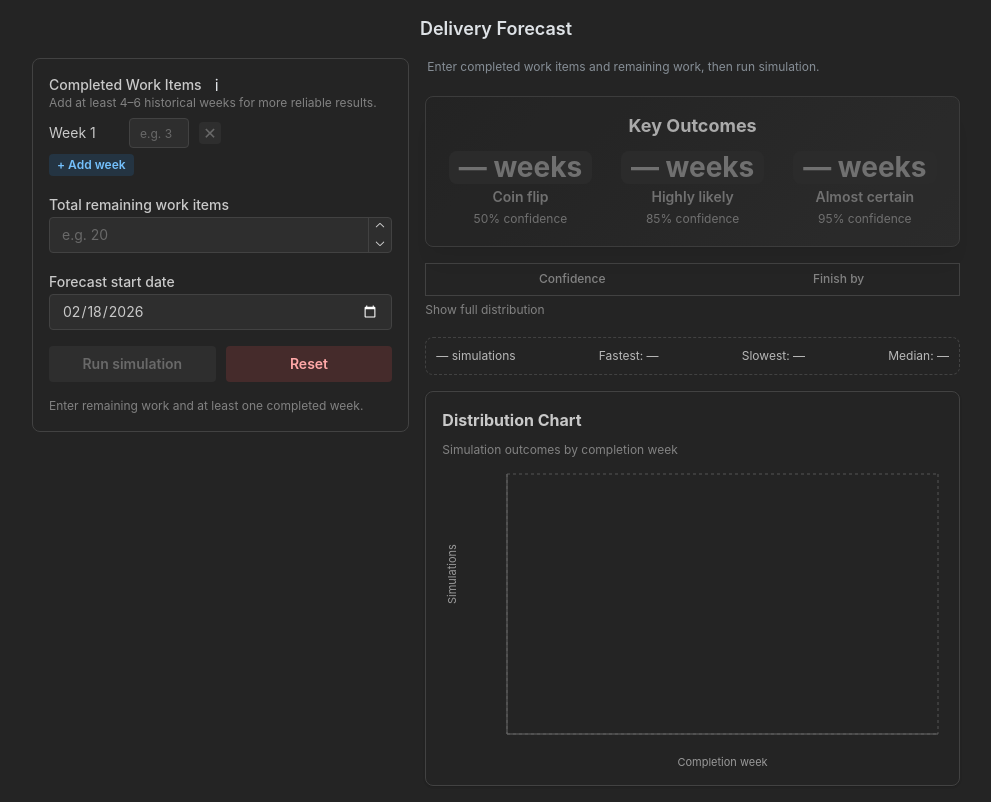
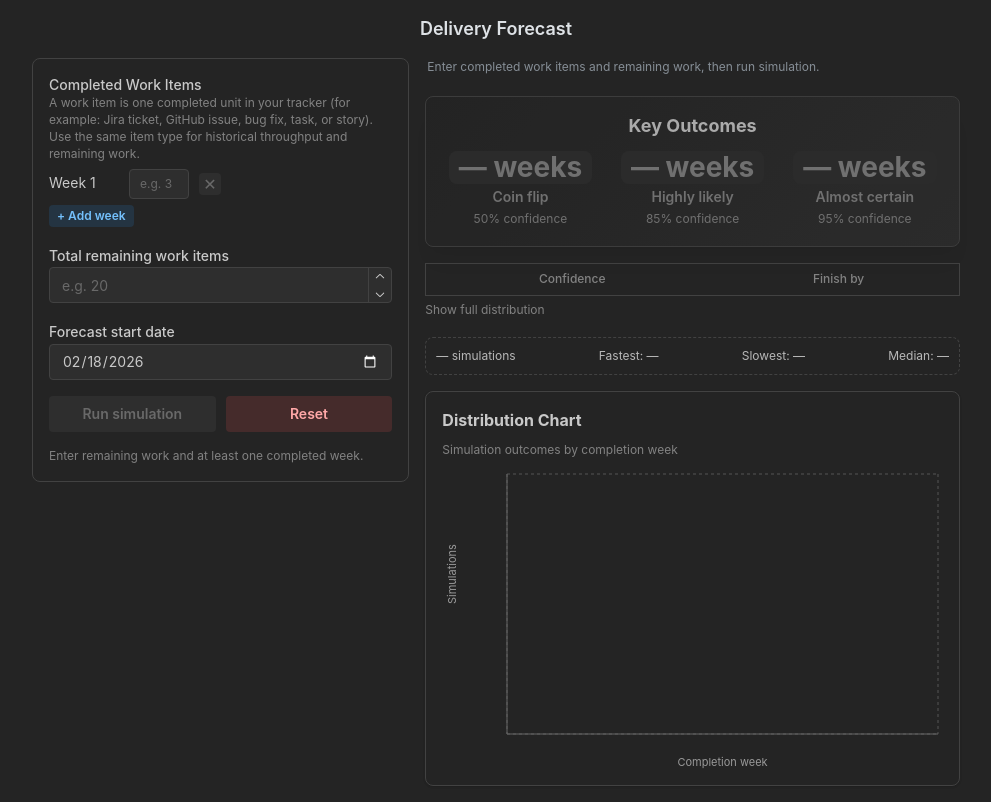
Before and after one commit to ZakLaughton/monte-carlo-forecaster, a React (Vite) app: page / in a window 1280 px wide. Shown: the whole page, without its empty margins (144-1135 px from the left). Built offline with nearby package versions, Linux system fonts and the light colour scheme.

Commit message:
move work item helper to be visible

```diff
--- a/src/components/WeeklyThroughputInput.tsx
+++ b/src/components/WeeklyThroughputInput.tsx
@@ -6,7 +6,6 @@ import {
   Group,
   ActionIcon,
   Text,
-  Tooltip,
 } from "@mantine/core";
 
 type Props = {
@@ -55,36 +54,13 @@ export const WeeklyThroughputInput = ({ velocities, onChange }: Props) => {
   return (
     <Stack gap={6}>
       <div>
-        <Group gap={6} align="center" wrap="nowrap">
-          <Text fw={500} size="sm">
-            Completed Work Items
-          </Text>
-          <Tooltip
-            label={
-              <>
-                Count completed, independently shippable work items.
-                <br />
-                Be consistent in what “completed” means.
-                <br />
-                Major changes in team or work type reduce forecast reliability.
-              </>
-            }
-            multiline
-            w={320}
-            withArrow
-          >
-            <ActionIcon
-              size="xs"
-              variant="subtle"
-              color="gray"
-              aria-label="Throughput guidance"
-            >
-              i
-            </ActionIcon>
-          </Tooltip>
-        </Group>
+        <Text fw={500} size="sm">
+          Completed Work Items
+        </Text>
         <Text size="xs" c="dimmed">
-          Add at least 4–6 historical weeks for more reliable results.
+          A work item is one completed unit in your tracker (for example: Jira
+          ticket, GitHub issue, bug fix, task, or story). Use the same item type
+          for historical throughput and remaining work.
         </Text>
       </div>
 
```
